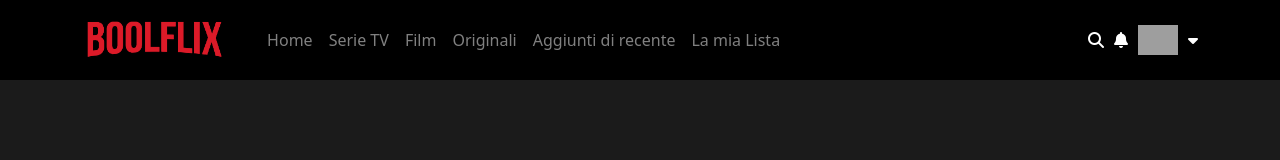
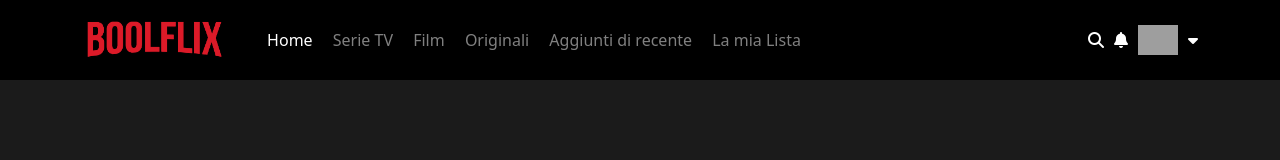
Before and after one commit to AlexBosio95/vue-boolflix, a Vue app: page / in a window 1280 px wide. Shown: the top 160 px of the page. Built offline with nearby package versions, Linux system fonts and the light colour scheme; grey boxes are pictures that could not be loaded.

Commit message:
feat: (HeaderSite) class active in nav item

```diff
--- a/src/components/HeaderSite.vue
+++ b/src/components/HeaderSite.vue
@@ -6,7 +6,10 @@
           <img src="../assets/Boolflix.png" alt="">
           <nav >
             <ul>
-              <li v-for="(navitem, index) in navMenu" :key="index">{{navitem}}</li>
+              <li :class="{'active' : (navitem.isActive)}"
+                  v-for="(navitem, index) in navMenu" :key="index" @click="getActive(index)">
+                  {{navitem.text}}
+                  </li>
             </ul>
           </nav>
         </div>
@@ -39,12 +42,45 @@ export default {
     return{
       getSearchItem: '',
       isOpen: false,
-      navMenu: ['Home', 'Serie TV', 'Film', 'Originali', 'Aggiunti di recente', 'La mia Lista']
+      navMenu: [
+        {
+          text: 'Home',
+          isActive: true
+        },
+        {
+          text: 'Serie TV',
+          isActive: false
+        },
+        {
+          text: 'Film',
+          isActive: false
+        },
+        {
+          text: 'Originali',
+          isActive: false
+        },
+        {
+          text: 'Aggiunti di recente',
+          isActive: false
+        },
+        {
+          text: 'La mia Lista',
+          isActive: false
+        }
+
+        ]
     }
   },
   methods: {
     openSearch(){
       this.isOpen = !this.isOpen
+    },
+    getActive(currentIndex){
+      this.navMenu.forEach(element => {
+        element.isActive = false
+      });
+
+      this.navMenu[currentIndex].isActive = true
     }
 
 
@@ -83,9 +119,15 @@ header{
             opacity: 1;
           }
         }
+
+          .active{
+            opacity: 1;
+          }
       }
 
   }
+
+
 
   .search-container{
     height: 10vh;
```
